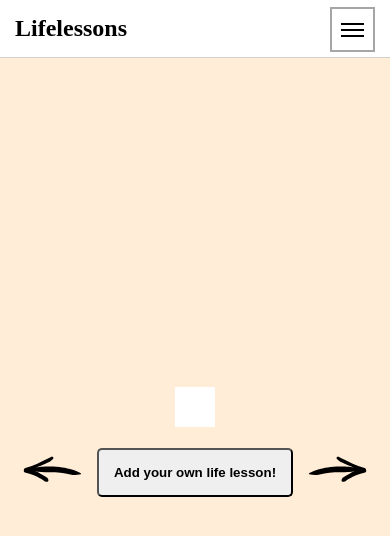
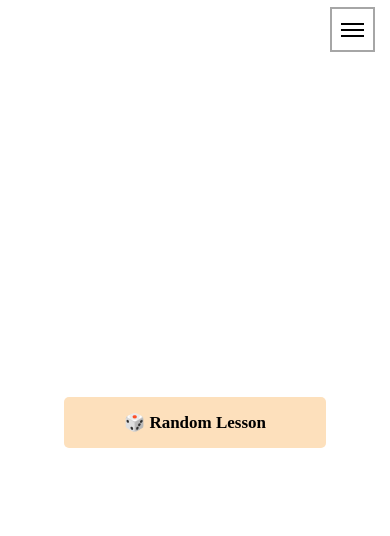
Before and after one commit to JorSoi/LifeAdvice, a website: page index.html in a window 390 px wide. Both pictures are taken after a click on the element 352 px from the left and 29 px from the top of the page. Drawn offline with Linux system fonts and the light colour scheme; no server answers.

Commit message:
added mobile navbar

```diff
--- a/app.js
+++ b/app.js
@@ -1,4 +1,5 @@
-const categoriesComponent = document.getElementById('categoriesComponent');
+const desktopCategoriesComponent = document.getElementById('categoriesComponent');
+const mobileCategoriesComponent = document.getElementById('mobileCategoryWrapper');
 const lesson = document.querySelector('.lesson');
 const downvoteBtn = document.getElementById('downvoteBtn');
 const leftArrow = document.getElementById('left-arrow');
@@ -14,7 +15,8 @@ const getAllCategories = async () => {
         if (response.ok) {
             const data = await response.json();
             data.forEach((value) => {
-                categoriesComponent.innerHTML += `<p id="category-${value.id}" class="category" onclick="openCategory(${value.id})">${value.category_emoji + ' ' + value.category_name}</p>`;
+                desktopCategoriesComponent.innerHTML += `<p id="category-${value.id}" class="category" onclick="openCategory(${value.id})">${value.category_emoji + ' ' + value.category_name}</p>`;
+                mobileCategoriesComponent.innerHTML += `<p id="category-${value.id}" class="category mobile" onclick="openCategory(${value.id}); closeNavbar()">${value.category_emoji + ' ' + value.category_name}</p>`;
             })
         } else {
             console.log('Response was not okay')
--- a/index.html
+++ b/index.html
@@ -6,23 +6,30 @@
     <meta name="viewport" content="width=device-width, initial-scale=1.0">
     <title>Lifelessons</title>
     <script src="app.js" defer></script>
+    <script src="mobileNav.js" defer></script>
     <link href="./styles/global.css" rel="stylesheet" type="text/css"/>
     <link href="./styles/categoriesComponent.css" rel="stylesheet" type="text/css"/>
     <link href="./styles/lessonsComponent.css" rel="stylesheet" type="text/css"/>
+    <link href="./styles/mobileNav.css" rel="stylesheet" type="text/css"/>
 </head>
 <body>
-    <div id="sidebar">
+    <div id="hamburgerMenu" onclick="toggleNav()">
+        <div></div>
+        <div></div>
+        <div></div>
+    </div>
+    <nav id="mobileNav">
+        <div id="mobileCategoryWrapper">
+            <p class="category mobile" id="category-0" onclick="openCategory(0); closeNavbar()">🎲 Random Lesson</p>
+        </div>
+    </nav>
+    <nav id="sidebar">
         <h2 class="logo">Lifelessons</h2>
         <p class="copyright">Jorim Soika ©2022</p>
         <div id="categoriesComponent">
             <p class="category" id="category-0" onclick="openCategory(0)">🎲 Random Lesson</p>
         </div>
-        <div id="hamburgerMenu">
-            <div></div>
-            <div></div>
-            <div></div>
-        </div>
-    </div>
+    </nav>
     <div id="contentBody">
         <div class="lessonsComponent">
             <img id="left-arrow" class="desktop" onclick="clickPreviousLesson()" src="assets/arrow.svg"/>
--- /dev/null
+++ b/mobileNav.js
@@ -0,0 +1,17 @@
+const mobileNav = document.getElementById('mobileNav');
+let isOpen = false;
+
+const toggleNav = () => {
+    if (isOpen) {
+        mobileNav.style.bottom = '100vh';
+        isOpen = false;
+    } else {
+        mobileNav.style.bottom = '0px';
+        isOpen = true;
+    }
+}
+
+const closeNavbar = () => {
+    mobileNav.style.bottom = '100vh';
+    isOpen = false;
+}
--- a/styles/global.css
+++ b/styles/global.css
@@ -7,6 +7,7 @@
 
 body {
     display: flex;
+    position: relative;
 }
 
 
@@ -42,7 +43,7 @@ body {
     position: absolute;
     top: 7px;
     right: 15px;
-    z-index: 1001;
+    z-index: 9999 !important;
     cursor: pointer;
 
 }
--- /dev/null
+++ b/styles/mobileNav.css
@@ -0,0 +1,19 @@
+#mobileNav {
+    position: fixed;
+    bottom: 100vh;
+    width: 100vw;
+    height: 100vh;
+    z-index: 9998;
+    background-color: white;
+    display: flex;
+    justify-content: center;
+    align-items: center;
+    transition-duration: 500ms;
+}
+
+.category.mobile {
+    text-align: center;
+    padding-left: 60px;
+    padding-right: 60px;
+    border-radius: 5px;
+}
```
